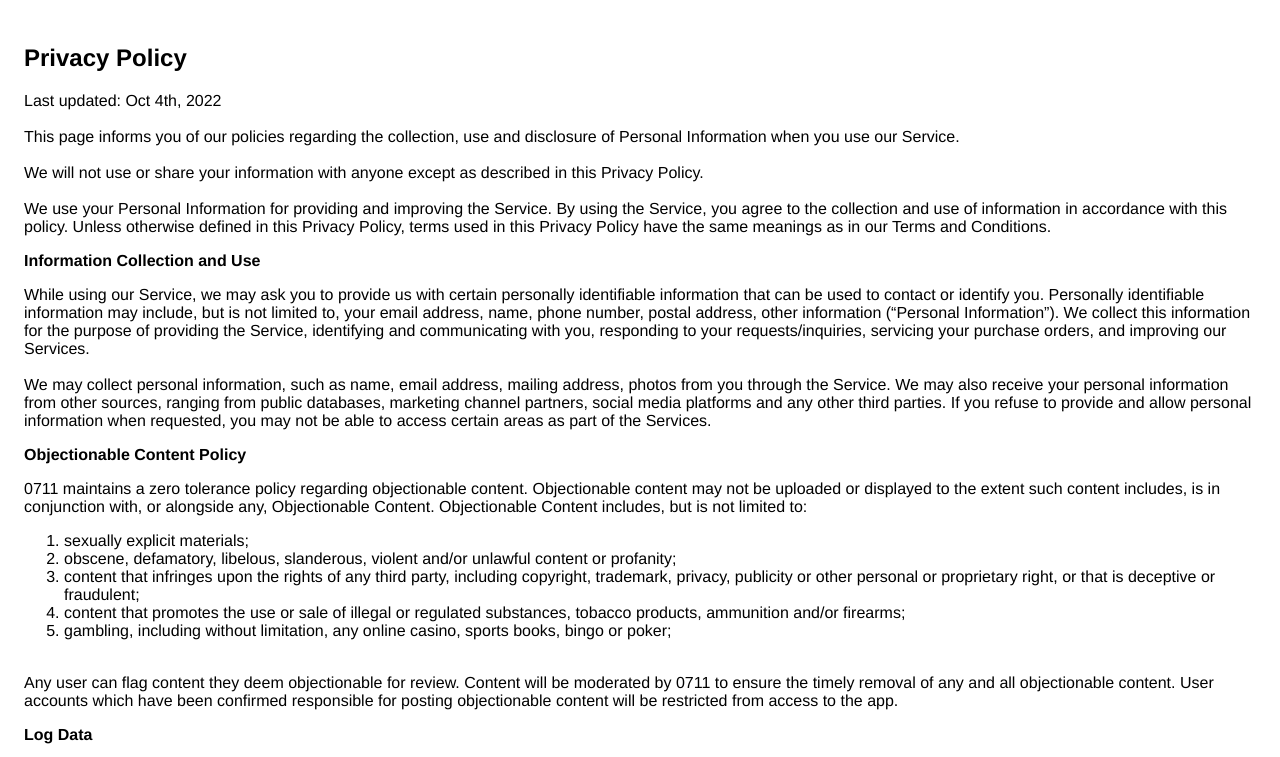
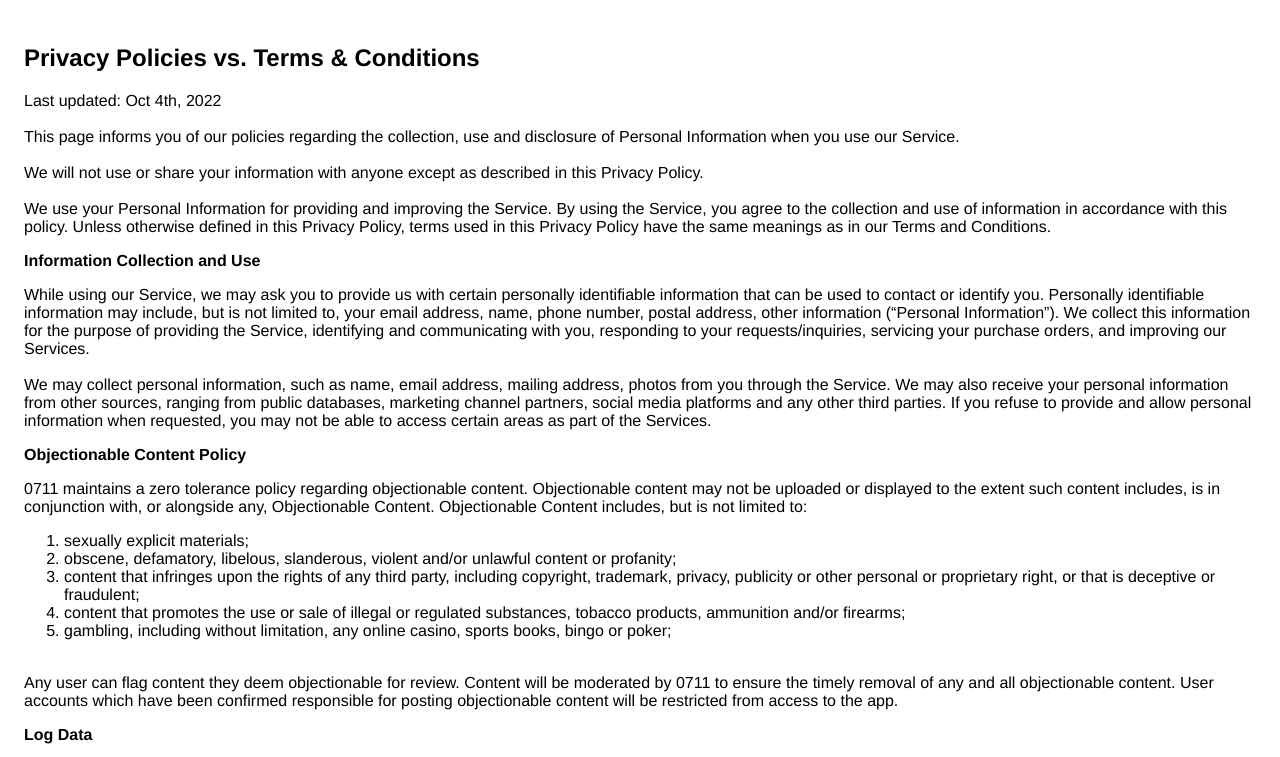
Before and after one commit to Duane97/Duane97.github.io, a plain HTML site: page index.html in a window 1280 px wide. Shown: the top 757 px of the page. Drawn offline with Linux system fonts and the light colour scheme.

Commit message:
Update index.html

```diff
--- a/index.html
+++ b/index.html
@@ -7,7 +7,7 @@
     <style> body { font-family: 'Helvetica Neue', Helvetica, Arial, sans-serif; padding:1em; } </style>
 </head>
 <body>
-<h2>Privacy Policy</h2> <p>
+<h2>Privacy Policies vs. Terms & Conditions</h2> <p>
     Last updated: Oct 4th, 2022
     <br>
 
```
